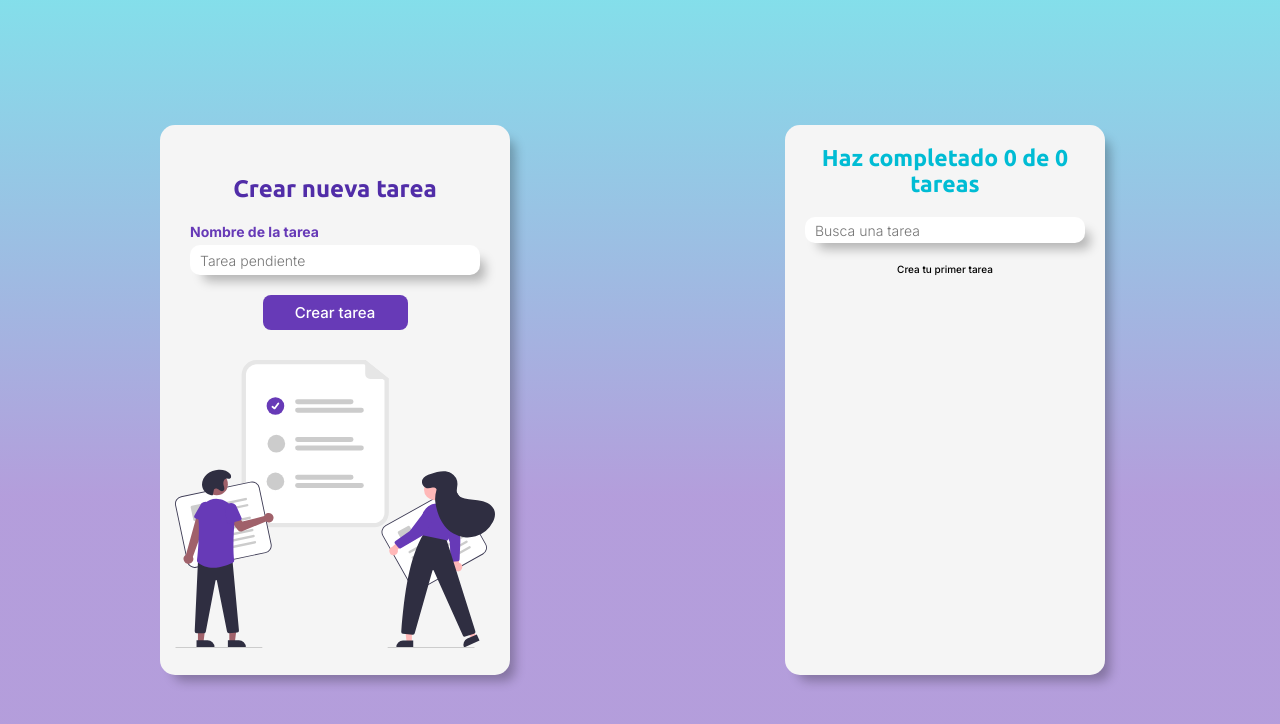
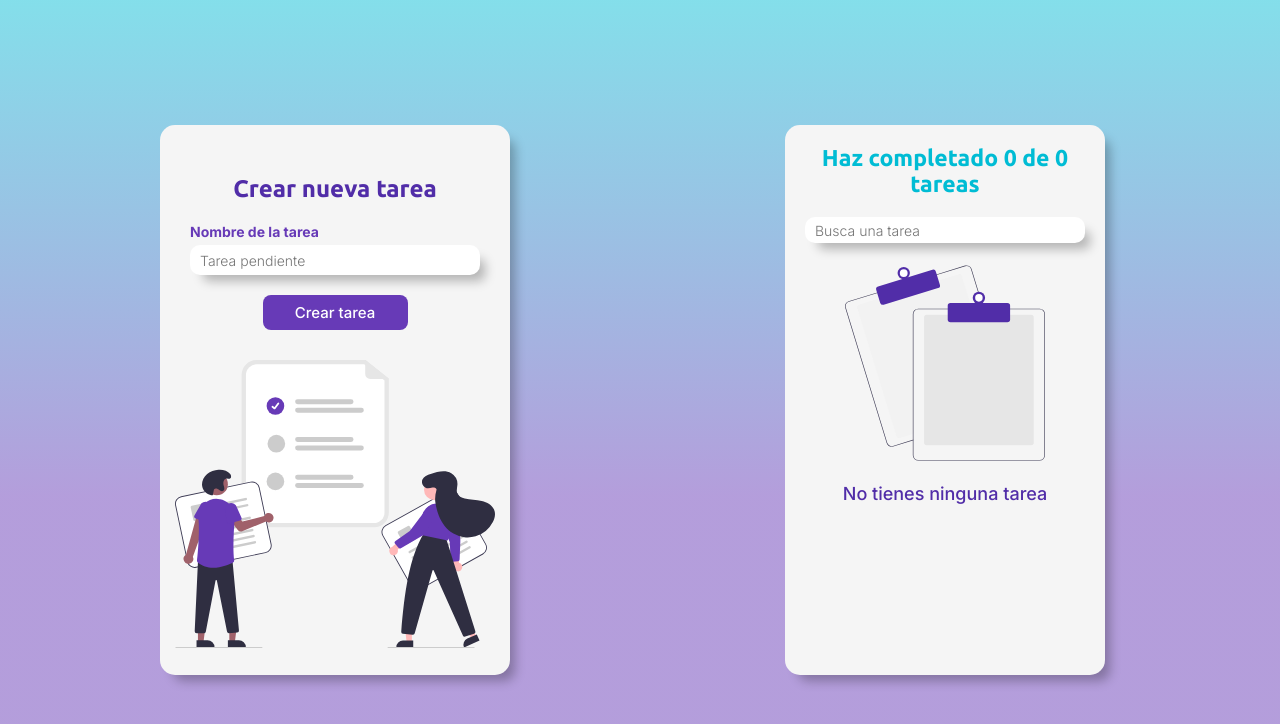
Before and after one commit to Diegohrp/todo_app, a React (Create React App) app: page / in a window 1280 px wide. Shown: the top 724 px of the page. Built offline with nearby package versions, Linux system fonts and the light colour scheme.

Commit message:
Loading skeleton

```diff
--- a/src/components/TodoList/TodoItem.js
+++ b/src/components/TodoList/TodoItem.js
@@ -48,8 +48,8 @@ const StyledItem = styled.li`
 		visibility: hidden;
 	}
 	.delete {
-		width: 30px;
-		height: 30px;
+		width: 35px;
+		height: 35px;
 		cursor: pointer;
 		color: darkred;
 		&:hover {
@@ -90,4 +90,4 @@ function TodoItem({ id, text, completed, onToggleCompleteTodo, deleteTodo }) {
 	);
 }
 
-export { TodoItem };
+export { TodoItem, StyledItem };
--- a/src/components/TodoList/TodoList.js
+++ b/src/components/TodoList/TodoList.js
@@ -7,6 +7,7 @@ const List = styled.section`
 	height: 350px;
 	display: flex;
 	flex-direction: column;
+	align-self: center;
 	align-items: center;
 	overflow-y: scroll;
 	/* width */
@@ -33,4 +34,4 @@ function TodoList(props) {
 	return <List>{props.children}</List>;
 }
 
-export { TodoList };
+export { TodoList, List };
--- /dev/null
+++ b/src/components/skeletons/ErrorTodos.js
@@ -0,0 +1,32 @@
+import React from "react";
+import styled from "styled-components";
+import errorImgURL from "../../assets/img/error_img.svg";
+import { darkPrimaryColor, textFont } from "../GlobalStyles";
+const Container = styled.div`
+	width: 100%;
+	display: flex;
+	flex-direction: column;
+	align-items: center;
+
+	img {
+		width: 200px;
+		height: 200px;
+	}
+	p {
+		font-family: ${textFont};
+		color: ${darkPrimaryColor};
+		font-size: 1.8rem;
+		text-align: center;
+	}
+`;
+
+function ErrorTodos() {
+	return (
+		<Container>
+			<img alt='error img' src={errorImgURL} />
+			<p>Ha ocurrido un error, por favor recarga la página.</p>
+		</Container>
+	);
+}
+
+export { ErrorTodos, Container };
--- /dev/null
+++ b/src/components/skeletons/NotFoundTodos.js
@@ -0,0 +1,20 @@
+import React from "react";
+import styled from "styled-components";
+import { Container } from "./ErrorTodos";
+import notFoundURL from "../../assets/img/empty_img.svg";
+const NotFound = styled(Container)`
+	p {
+		margin-top: 20px;
+	}
+`;
+
+function NotFoundTodos() {
+	return (
+		<NotFound>
+			<img alt='error img' src={notFoundURL} />
+			<p>No tienes ninguna tarea</p>
+		</NotFound>
+	);
+}
+
+export { NotFoundTodos };
--- /dev/null
+++ b/src/components/skeletons/TodosLoading.js
@@ -0,0 +1,64 @@
+import React from "react";
+import { List } from "../TodoList/TodoList";
+import styled from "styled-components";
+
+const SkeletonList = styled(List)``;
+const SkeletonItem = styled.i`
+	width: 100%;
+	height: 40px;
+	display: flex;
+	align-items: center;
+	justify-content: space-between;
+	margin-bottom: 10px;
+	border-bottom: 1px solid lightgray;
+	.icons {
+		width: 30px;
+		height: 30px;
+		border-radius: 50%;
+		background-color: black;
+	}
+	.text {
+		width: 200px;
+		height: 20px;
+		background-color: black;
+		border-radius: 20px;
+	}
+
+	.icons,
+	.text {
+		background: linear-gradient(
+			90deg,
+			rgba(220, 220, 220, 1),
+			rgb(190, 190, 190)
+		);
+		background-size: 400% 400%;
+		animation: loadingAnimation 3s ease-in-out infinite;
+	}
+	@keyframes loadingAnimation {
+		0% {
+			background-position: 0% 50%;
+		}
+		50% {
+			background-position: 100% 50%;
+		}
+		100% {
+			background-position: 0% 50%;
+		}
+	}
+`;
+
+function TodosLoading() {
+	return (
+		<SkeletonList>
+			{new Array(5).fill(1).map((a, i) => (
+				<SkeletonItem key={i}>
+					<div className='icons'></div>
+					<div className='text'></div>
+					<div className='icons'></div>
+				</SkeletonItem>
+			))}
+		</SkeletonList>
+	);
+}
+
+export { TodosLoading };
--- a/src/context/useLocalStorage.js
+++ b/src/context/useLocalStorage.js
@@ -5,6 +5,7 @@ function useLocalStorage(itemName, initialState) {
 	const [todos, setTodos] = React.useState(initialState);
 	const [loading, setLoading] = React.useState(true);
 	const [error, setError] = React.useState(false);
+
 	//UseEffect para simular llamada a una API
 	React.useEffect(() => {
 		setTimeout(() => {
@@ -18,12 +19,15 @@ function useLocalStorage(itemName, initialState) {
 				} else {
 					parsedTodos = JSON.parse(localStorageTodos);
 				}
+				//throw new error();
 				setTodos(parsedTodos);
+
 				setLoading(false);
 			} catch (err) {
+				setLoading(false);
 				setError(err);
 			}
-		}, 1000);
+		}, 2000);
 	}, []);
 
 	//Guardar TODO
--- a/src/hooks/useAddNewTodo.js
+++ b/src/hooks/useAddNewTodo.js
@@ -16,6 +16,7 @@ function useAddNewTodo(initialState) {
 	const onSubmit = (event) => {
 		event.preventDefault();
 		addTodo(newTodoValue);
+		setNewTodoValue("");
 		setModal(false);
 	};
 	return { newTodoValue, onCancel, onChange, onSubmit };
--- a/src/pages/App/AppUI.js
+++ b/src/pages/App/AppUI.js
@@ -10,7 +10,9 @@ import { GlobalStyle } from "../../components/GlobalStyles";
 import { Card } from "../../components/Card";
 import { Modal } from "../../components/Modal/Modal";
 import { CreateNewTodo } from "../../components/Modal/CreateNewTodo";
-
+import { TodosLoading } from "../../components/skeletons/TodosLoading";
+import { ErrorTodos } from "../../components/skeletons/ErrorTodos";
+import { NotFoundTodos } from "../../components/skeletons/NotFoundTodos";
 const Container = styled.div`
 	background-color: whitesmoke;
 	width: 350px;
@@ -47,10 +49,10 @@ function AppUI() {
 				<TodoCounter />
 				<TodoSearch />
 				<TodoList>
-					{error && <p>Hubo un error, recarga la página...</p>}
-					{loading && <p>Estamos cargando...</p>}
-					{!loading && searchedTodos.length === 0 && (
-						<p>Crea tu primer tarea</p>
+					{error && <ErrorTodos />}
+					{loading && <TodosLoading />}
+					{!loading && !error && searchedTodos.length === 0 && (
+						<NotFoundTodos />
 					)}
 					{searchedTodos.map((item) => (
 						<TodoItem
```
Also changed, not shown: src/assets/img/empty_img.svg (added), src/assets/img/error_img.svg (added).
